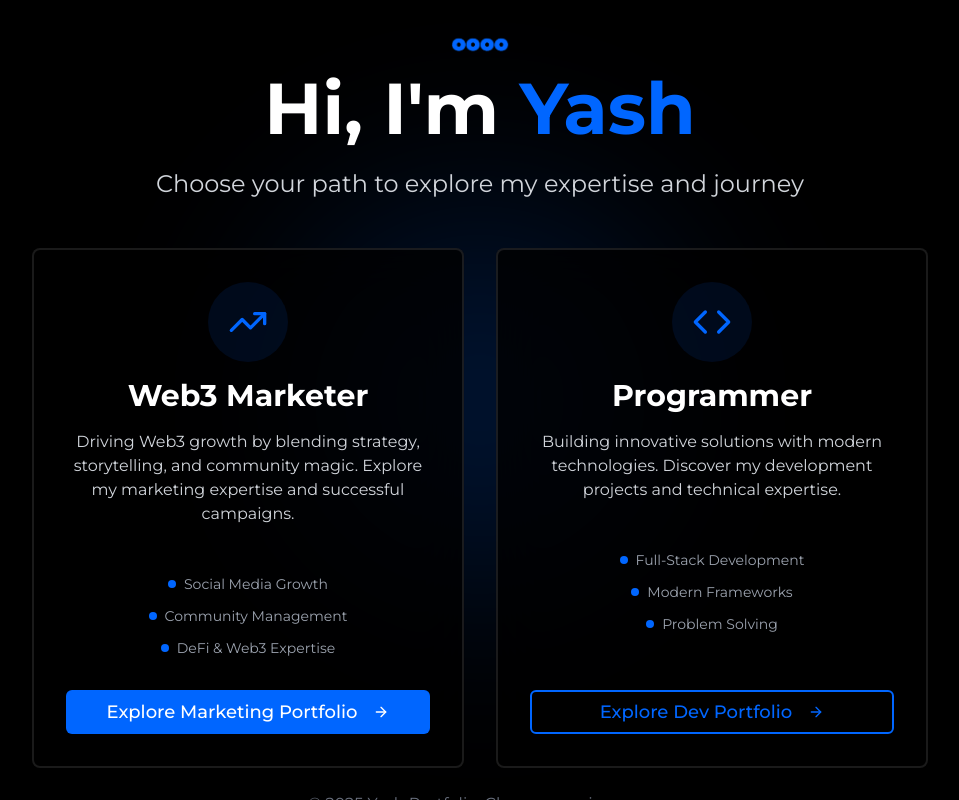
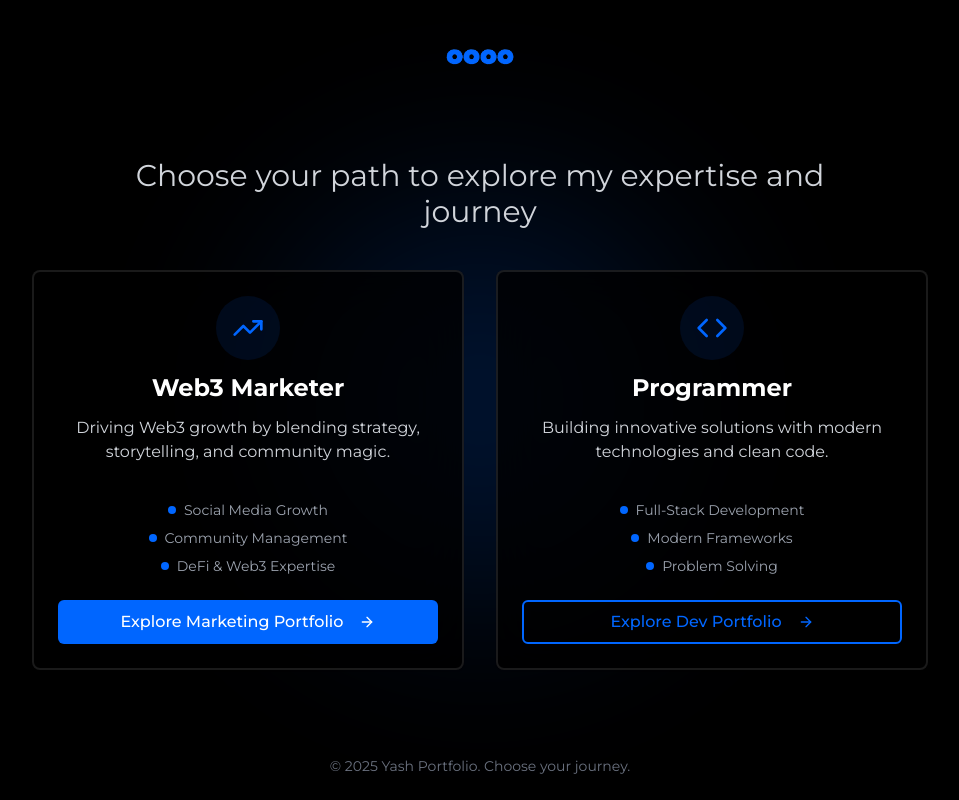
Before and after one commit to parekhhyash/portfoliokharek, a Next.js app: page / in a window 1280 px wide. Shown: the whole page, without its empty margins (160-1119 px from the left). Built offline with nearby package versions, Linux system fonts and the light colour scheme.

Commit message:
Compact landing page to fit single viewport

```diff
--- a/app/page.tsx
+++ b/app/page.tsx
@@ -40,14 +40,14 @@ export default function LandingPage() {
       </div>
 
       {/* Header */}
-      <header className="relative z-10 pt-4 md:pt-6 pb-2 flex-shrink-0">
+      <header className="relative z-10 pt-6 md:pt-8 pb-4 flex-shrink-0">
         <div className="max-w-4xl mx-auto px-4 sm:px-6 lg:px-8 text-center">
           <Image
             src="/logo.png"
             alt="Portfolio Logo"
             width={160}
             height={50}
-            className="h-8 md:h-10 w-auto object-contain mx-auto"
+            className="h-10 md:h-12 w-auto object-contain mx-auto"
             priority
           />
         </div>
@@ -55,12 +55,9 @@ export default function LandingPage() {
 
       {/* Main Content */}
       <main className="relative z-10 flex-1 flex items-center justify-center px-4 sm:px-6 lg:px-8">
-        <div className="w-full max-w-6xl">
-          <div className="text-center mb-8 md:mb-12">
-            <h1 className="text-4xl sm:text-5xl md:text-6xl lg:text-7xl font-bold text-white mb-4 md:mb-6 leading-tight">
-              Hi, I'm <span className="text-[#0066ff]">Yash</span>
-            </h1>
-            <p className="text-lg md:text-xl lg:text-2xl text-gray-300 mb-8 md:mb-10 max-w-3xl mx-auto leading-relaxed">
+        <div className="w-full max-w-5xl">
+          <div className="text-center mb-8 md:mb-10">
+            <p className="text-xl md:text-2xl lg:text-3xl text-gray-300 max-w-3xl mx-auto leading-relaxed">
               Choose your path to explore my expertise and journey
             </p>
           </div>
@@ -69,21 +66,20 @@ export default function LandingPage() {
           <div className="grid grid-cols-1 md:grid-cols-2 gap-6 md:gap-8 max-w-4xl mx-auto">
             {/* Web3 Marketer Card */}
             <Card className="group hover:shadow-2xl transition-all duration-500 hover:-translate-y-2 md:hover:-translate-y-4 border-2 hover:border-[#0066ff]/30 bg-black/80 backdrop-blur-xl border-white/10 w-full">
-              <CardContent className="p-6 md:p-8 text-center h-full flex flex-col">
-                <div className="mb-4 md:mb-6 flex-shrink-0">
-                  <div className="w-16 h-16 md:w-20 md:h-20 bg-[#0066ff]/10 rounded-full flex items-center justify-center mx-auto mb-4 group-hover:bg-[#0066ff]/20 transition-colors duration-300">
-                    <TrendingUp className="w-8 h-8 md:w-10 md:h-10 text-[#0066ff]" />
+              <CardContent className="p-5 md:p-6 text-center h-full flex flex-col">
+                <div className="mb-4 md:mb-5 flex-shrink-0">
+                  <div className="w-14 h-14 md:w-16 md:h-16 bg-[#0066ff]/10 rounded-full flex items-center justify-center mx-auto mb-3 group-hover:bg-[#0066ff]/20 transition-colors duration-300">
+                    <TrendingUp className="w-7 h-7 md:w-8 md:h-8 text-[#0066ff]" />
                   </div>
-                  <h2 className="text-2xl md:text-3xl font-bold text-white mb-3 md:mb-4">
+                  <h2 className="text-xl md:text-2xl font-bold text-white mb-2 md:mb-3">
                     Web3 Marketer
                   </h2>
-                  <p className="text-gray-300 mb-4 md:mb-6 leading-relaxed text-sm md:text-base">
+                  <p className="text-gray-300 mb-4 leading-relaxed text-sm md:text-base">
                     Driving Web3 growth by blending strategy, storytelling, and community magic.
-                    Explore my marketing expertise and successful campaigns.
                   </p>
                 </div>
 
-                <div className="space-y-2 md:space-y-3 mb-6 md:mb-8 flex-grow">
+                <div className="space-y-2 mb-5 md:mb-6 flex-grow">
                   <div className="flex items-center justify-center text-xs md:text-sm text-gray-400">
                     <span className="w-2 h-2 bg-[#0066ff] rounded-full mr-2 flex-shrink-0"></span>
                     Social Media Growth
@@ -100,32 +96,31 @@ export default function LandingPage() {
 
                 <Button
                   size="lg"
-                  className="w-full bg-[#0066ff] hover:bg-[#0052cc] text-white py-3 text-sm md:text-base lg:text-lg font-medium transition-all duration-200 hover:scale-105 group-hover:shadow-lg flex-shrink-0"
+                  className="w-full bg-[#0066ff] hover:bg-[#0052cc] text-white py-2.5 md:py-3 text-sm md:text-base font-medium transition-all duration-200 hover:scale-105 group-hover:shadow-lg flex-shrink-0"
                   onClick={() => window.location.href = '/marketer'}
                 >
                   <span className="truncate">Explore Marketing Portfolio</span>
-                  <ArrowRight className="ml-2 h-4 w-4 md:h-5 md:w-5 flex-shrink-0" />
+                  <ArrowRight className="ml-2 h-4 w-4 flex-shrink-0" />
                 </Button>
               </CardContent>
             </Card>
 
             {/* Programmer Card */}
             <Card className="group hover:shadow-2xl transition-all duration-500 hover:-translate-y-2 md:hover:-translate-y-4 border-2 hover:border-[#0066ff]/30 bg-black/80 backdrop-blur-xl border-white/10 w-full">
-              <CardContent className="p-6 md:p-8 text-center h-full flex flex-col">
-                <div className="mb-4 md:mb-6 flex-shrink-0">
-                  <div className="w-16 h-16 md:w-20 md:h-20 bg-[#0066ff]/10 rounded-full flex items-center justify-center mx-auto mb-4 group-hover:bg-[#0066ff]/20 transition-colors duration-300">
-                    <Code className="w-8 h-8 md:w-10 md:h-10 text-[#0066ff]" />
+              <CardContent className="p-5 md:p-6 text-center h-full flex flex-col">
+                <div className="mb-4 md:mb-5 flex-shrink-0">
+                  <div className="w-14 h-14 md:w-16 md:h-16 bg-[#0066ff]/10 rounded-full flex items-center justify-center mx-auto mb-3 group-hover:bg-[#0066ff]/20 transition-colors duration-300">
+                    <Code className="w-7 h-7 md:w-8 md:h-8 text-[#0066ff]" />
                   </div>
-                  <h2 className="text-2xl md:text-3xl font-bold text-white mb-3 md:mb-4">
+                  <h2 className="text-xl md:text-2xl font-bold text-white mb-2 md:mb-3">
                     Programmer
                   </h2>
-                  <p className="text-gray-300 mb-4 md:mb-6 leading-relaxed text-sm md:text-base">
-                    Building innovative solutions with modern technologies.
-                    Discover my development projects and technical expertise.
+                  <p className="text-gray-300 mb-4 leading-relaxed text-sm md:text-base">
+                    Building innovative solutions with modern technologies and clean code.
                   </p>
                 </div>
 
-                <div className="space-y-2 md:space-y-3 mb-6 md:mb-8 flex-grow">
+                <div className="space-y-2 mb-5 md:mb-6 flex-grow">
                   <div className="flex items-center justify-center text-xs md:text-sm text-gray-400">
                     <span className="w-2 h-2 bg-[#0066ff] rounded-full mr-2 flex-shrink-0"></span>
                     Full-Stack Development
@@ -143,11 +138,11 @@ export default function LandingPage() {
                 <Button
                   size="lg"
                   variant="outline"
-                  className="w-full border-2 border-[#0066ff] text-[#0066ff] hover:bg-[#0066ff] hover:text-white py-3 text-sm md:text-base lg:text-lg font-medium transition-all duration-200 hover:scale-105 group-hover:shadow-lg bg-transparent flex-shrink-0"
+                  className="w-full border-2 border-[#0066ff] text-[#0066ff] hover:bg-[#0066ff] hover:text-white py-2.5 md:py-3 text-sm md:text-base font-medium transition-all duration-200 hover:scale-105 group-hover:shadow-lg bg-transparent flex-shrink-0"
                   onClick={() => window.location.href = '/programmer'}
                 >
                   <span className="truncate">Explore Dev Portfolio</span>
-                  <ArrowRight className="ml-2 h-4 w-4 md:h-5 md:w-5 flex-shrink-0" />
+                  <ArrowRight className="ml-2 h-4 w-4 flex-shrink-0" />
                 </Button>
               </CardContent>
             </Card>
@@ -158,7 +153,7 @@ export default function LandingPage() {
       {/* Footer */}
       <footer className="relative z-10 py-4 md:py-6 flex-shrink-0">
         <div className="max-w-4xl mx-auto px-4 sm:px-6 lg:px-8 text-center">
-          <p className="text-gray-500 text-sm md:text-base">
+          <p className="text-gray-500 text-sm">
             &copy; {new Date().getFullYear()} Yash Portfolio. Choose your journey.
           </p>
         </div>
```
